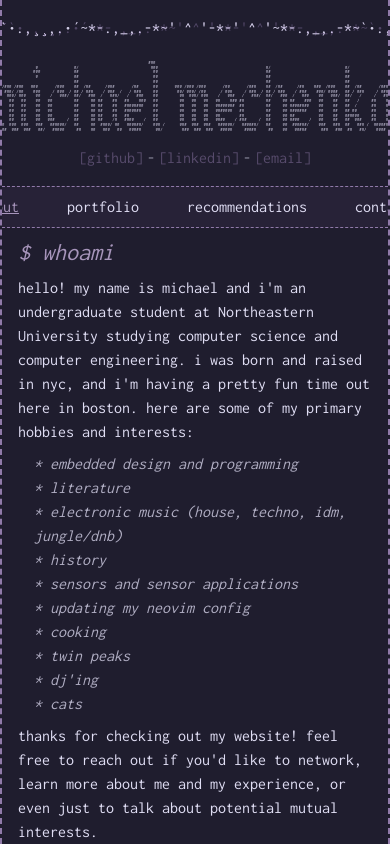
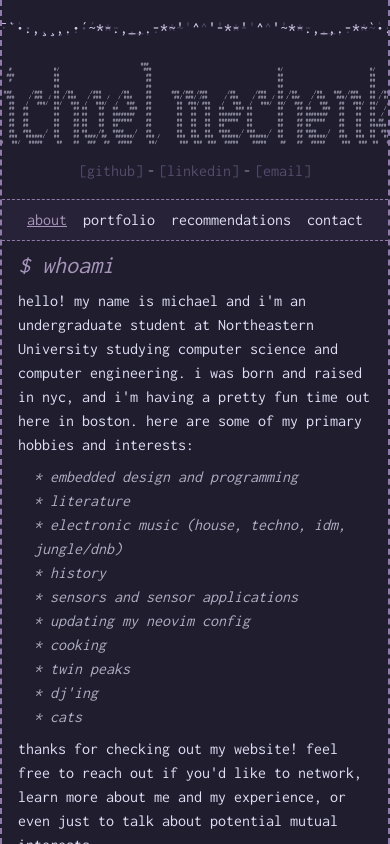
Before and after one commit to michaelmechenko/michaelmechenko.github.io, a SvelteKit app: page / in a window 390 px wide. Built offline with nearby package versions, Linux system fonts and the light colour scheme.

Commit message:
more media queries

```diff
--- a/src/routes/components/Header.svelte
+++ b/src/routes/components/Header.svelte
@@ -3,7 +3,7 @@
 
 <div class="align-center flex w-full flex-row justify-center">
 	<div class="">
-		<div class="leading-none text-[0.3rem] text-1-text md:text-[0.4rem] lg:text-[0.45rem] ">
+		<div class="leading-none text-[0.35rem] text-1-text md:text-[0.38rem] lg:text-[0.38rem] ">
 			<pre>
 
                                                                  ###
--- a/src/routes/components/Ribbon.svelte
+++ b/src/routes/components/Ribbon.svelte
@@ -5,20 +5,20 @@
 	<div
 		class="text-overflow-center absolute inset-x-0 right-2 items-center justify-center text-nowrap text-rose-pine-iris/30"
 	>
-		•._.••´¯``•.¸¸.•`¸„.-•~¹°”ˆ˜¨°°°·.°·..·°¯°·._.·¯`•.,¸¸,.•´~*-.,_,.-*~' ^ '-*-' ^
-		'~*-.,_,.-*~`•.,¸¸,.•´¯._.·°¯°·.·°.·°°° ¨˜ˆ”°¹~•-.„¸`•.¸¸.•´´¯`••._.•
+		•._.••´¯``•.¸¸.•`•¸„.-•~¹°”ˆ˜¨°°°·.°·..·°¯°·._.·¯`•.,¸¸,.•´~*-.,_,.-*~' ^ '-*-' ^
+		'~*-.,_,.-*~`•.,¸¸,.•´¯._.·°¯°·.·°.·°°° ¨˜ˆ”°¹~•-.„¸•`•.¸¸.•´´¯`••._.•
 	</div>
 	<div
 		class="text-overflow-center absolute inset-x-0 items-center justify-center text-nowrap text-1-text/90"
 	>
-		•._.••´¯``•.¸¸.•`¸„.-•~¹°”ˆ˜¨°°°·.°·..·°¯°·._.·¯`•.,¸¸,.•´~*-.,_,.-*~' ^ '-*-' ^
-		'~*-.,_,.-*~`•.,¸¸,.•´¯._.·°¯°·.·°.·°°° ¨˜ˆ”°¹~•-.„¸`•.¸¸.•´´¯`••._.•
+		•._.••´¯``•.¸¸.•`•¸„.-•~¹°”ˆ˜¨°°°·.°·..·°¯°·._.·¯`•.,¸¸,.•´~*-.,_,.-*~' ^ '-*-' ^
+		'~*-.,_,.-*~`•.,¸¸,.•´¯._.·°¯°·.·°.·°°° ¨˜ˆ”°¹~•-.„¸•`•.¸¸.•´´¯`••._.•
 	</div>
 	<div
 		class="text-overflow-center absolute inset-x-0 left-2 items-center justify-center text-nowrap text-rose-pine-iris/30"
 	>
-		•._.••´¯``•.¸¸.•`¸„.-•~¹°”ˆ˜¨°°°·.°·..·°¯°·._.·¯`•.,¸¸,.•´~*-.,_,.-*~' ^ '-*-' ^
-		'~*-.,_,.-*~`•.,¸¸,.•´¯._.·°¯°·.·°.·°°° ¨˜ˆ”°¹~•-.„¸`•.¸¸.•´´¯`••._.•
+		•._.••´¯``•.¸¸.•`•¸„.-•~¹°”ˆ˜¨°°°·.°·..·°¯°·._.·¯`•.,¸¸,.•´~*-.,_,.-*~' ^ '-*-' ^
+		'~*-.,_,.-*~`•.,¸¸,.•´¯._.·°¯°·.·°.·°°° ¨˜ˆ”°¹~•-.„¸•`•.¸¸.•´´¯`••._.•
 	</div>
 </div>
 
--- a/src/routes/components/Sidebar.svelte
+++ b/src/routes/components/Sidebar.svelte
@@ -12,7 +12,7 @@
 	<nav
 		class="sticky top-0 flex flex-row justify-center border-y border-dashed border-1-tertiary bg-1-tertiary-nav py-2"
 	>
-		<ul class="flex flex-row space-x-12 sm:space-x-4">
+		<ul class="flex flex-row space-x-4 md:space-x-12 lg:space-x-16 ">
 			{#each Object.entries(sections) as [id, section]}
 				<li>
 					<button
```
